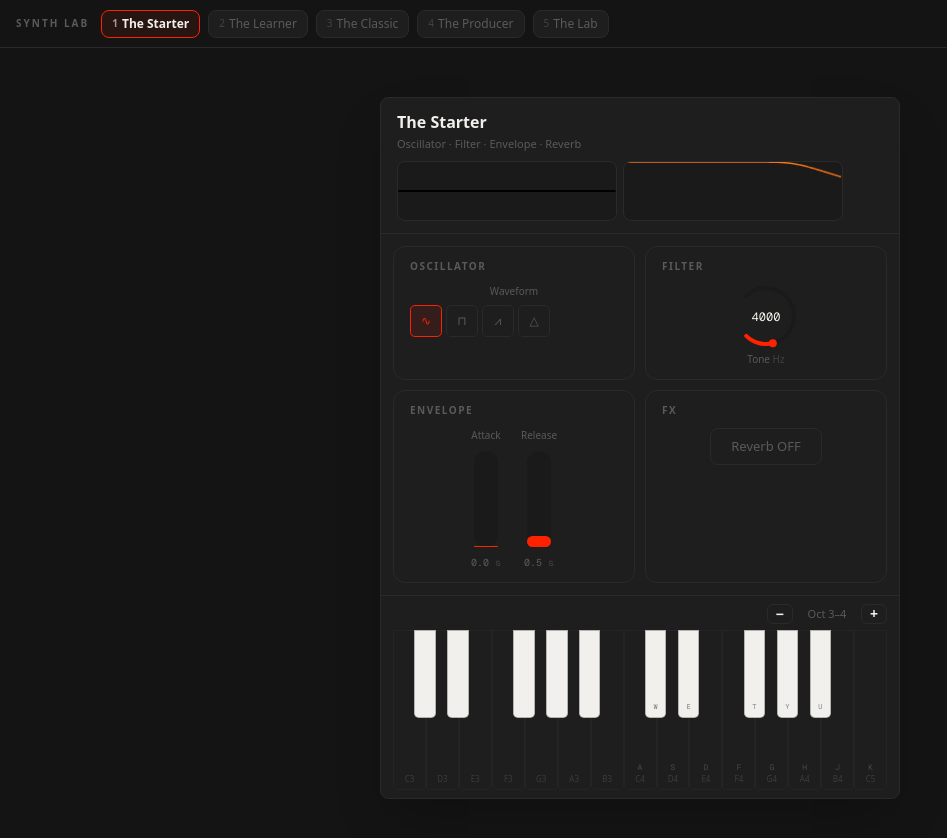
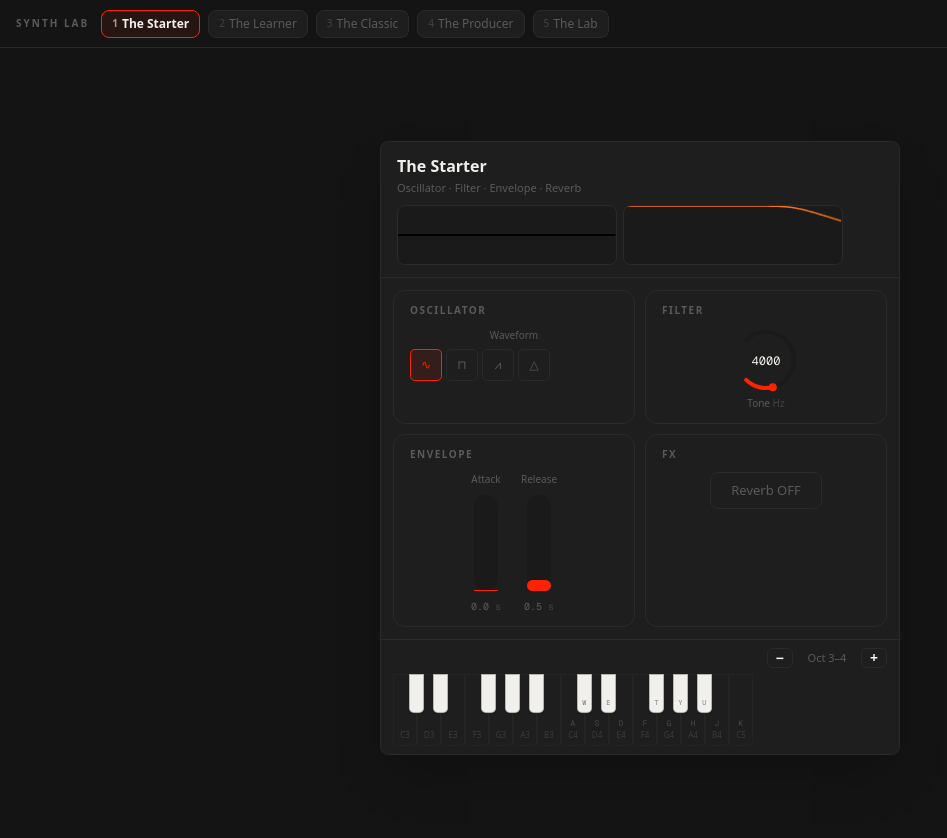
Before and after one commit to StealthVigilante/TheSynthProject, a Next.js app: page /temp-synths/1 in a window 1280 px wide. Shown: the top 838 px of the page, without its empty margins (0-947 px from the left). Built offline with nearby package versions, Linux system fonts and the light colour scheme.

Commit message:
fix(piano-keyboard): add whiteKeyWidth and whiteKeyHeight props, use for explicit key sizing

```diff
--- a/src/components/synth/piano-keyboard.tsx
+++ b/src/components/synth/piano-keyboard.tsx
@@ -11,6 +11,10 @@ interface PianoKeyboardProps {
   activeNotes?: Set<string>;
   /** QWERTY key labels to show on keys */
   keyLabels?: Record<string, string>;
+  /** Explicit pixel width per white key. Omit to use flex-1 (fill container). */
+  whiteKeyWidth?: number;
+  /** Explicit pixel height for keys. Omit to use Tailwind h-32 sm:h-40. */
+  whiteKeyHeight?: number;
 }
 
 const NOTE_NAMES = ["C", "C#", "D", "D#", "E", "F", "F#", "G", "G#", "A", "A#", "B"];
@@ -29,6 +33,8 @@ export function PianoKeyboard({
   startOctave = 3,
   octaves = 3,
   activeNotes = new Set(),
+  whiteKeyWidth: whiteKeyWidthPx,
+  whiteKeyHeight,
 }: PianoKeyboardProps) {
   const [mouseActive, setMouseActive] = useState(false);
   const activeRef = useRef(new Set<string>());
@@ -91,7 +97,7 @@ export function PianoKeyboard({
     return whiteIndex;
   };
 
-  const whiteKeyWidth = 100 / whiteKeys.length;
+  const whiteKeyWidthPct = 100 / whiteKeys.length;
 
   return (
     <div
@@ -100,7 +106,10 @@ export function PianoKeyboard({
       onMouseLeave={handleMouseUp}
     >
       {/* White keys */}
-      <div className="flex h-32 sm:h-40">
+      <div
+        className={cn("flex", !whiteKeyHeight && "h-32 sm:h-40")}
+        style={whiteKeyHeight ? { height: whiteKeyHeight } : undefined}
+      >
         {whiteKeys.map((key) => {
           const isActive = activeNotes.has(key.note);
           const qwertyLabel = QWERTY_LABELS[key.note];
@@ -108,11 +117,13 @@ export function PianoKeyboard({
             <button
               key={key.note}
               className={cn(
-                "relative flex-1 border border-border/50 rounded-b-md transition-colors",
+                "relative border border-border/50 rounded-b-md transition-colors",
+                whiteKeyWidthPx ? "" : "flex-1",
                 isActive
                   ? "bg-primary/30"
                   : "bg-card hover:bg-muted"
               )}
+              style={whiteKeyWidthPx ? { width: whiteKeyWidthPx, flexShrink: 0 } : undefined}
               onMouseDown={() => {
                 setMouseActive(true);
                 handleNoteStart(key.note);
@@ -147,7 +158,17 @@ export function PianoKeyboard({
         if (offset === null) return null;
         const isActive = activeNotes.has(key.note);
         const qwertyLabel = QWERTY_LABELS[key.note];
-        const leftPercent = (offset + 0.65) * whiteKeyWidth;
+        const blackKeyStyle = whiteKeyWidthPx
+          ? {
+              left: `${(offset + 0.65) * whiteKeyWidthPx}px`,
+              width: `${whiteKeyWidthPx * 0.65}px`,
+              height: "55%",
+            }
+          : {
+              left: `${(offset + 0.65) * whiteKeyWidthPct}%`,
+              width: `${whiteKeyWidthPct * 0.65}%`,
+              height: "55%",
+            };
 
         return (
           <button
@@ -158,11 +179,7 @@ export function PianoKeyboard({
                 ? "bg-primary"
                 : "bg-foreground hover:bg-foreground/80"
             )}
-            style={{
-              left: `${leftPercent}%`,
-              width: `${whiteKeyWidth * 0.65}%`,
-              height: "55%",
-            }}
+            style={blackKeyStyle}
             onMouseDown={() => {
               setMouseActive(true);
               handleNoteStart(key.note);
```
